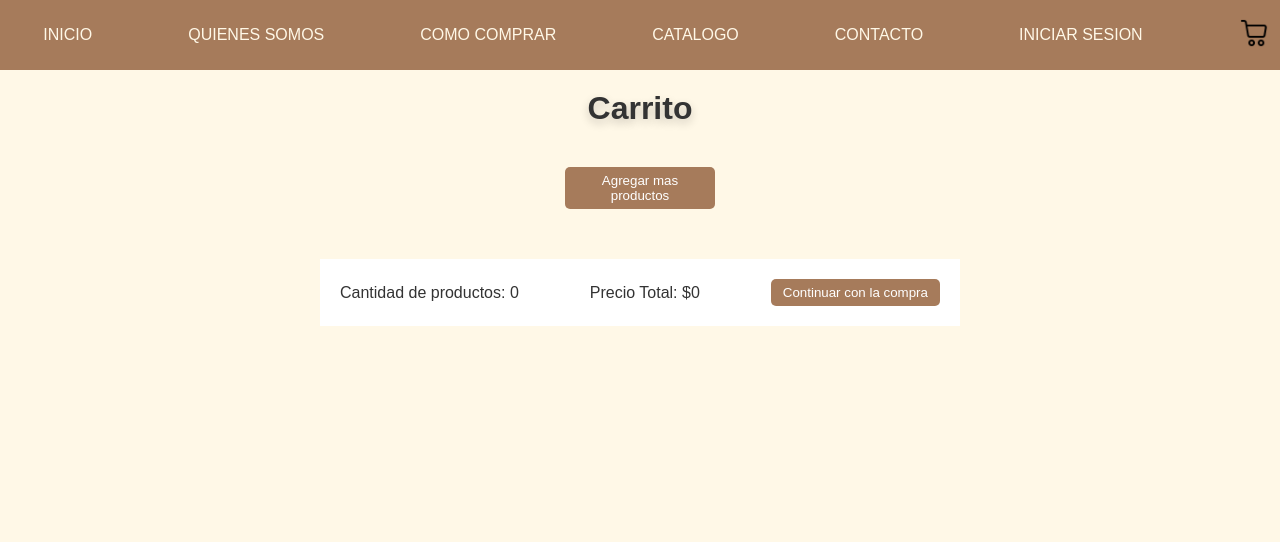
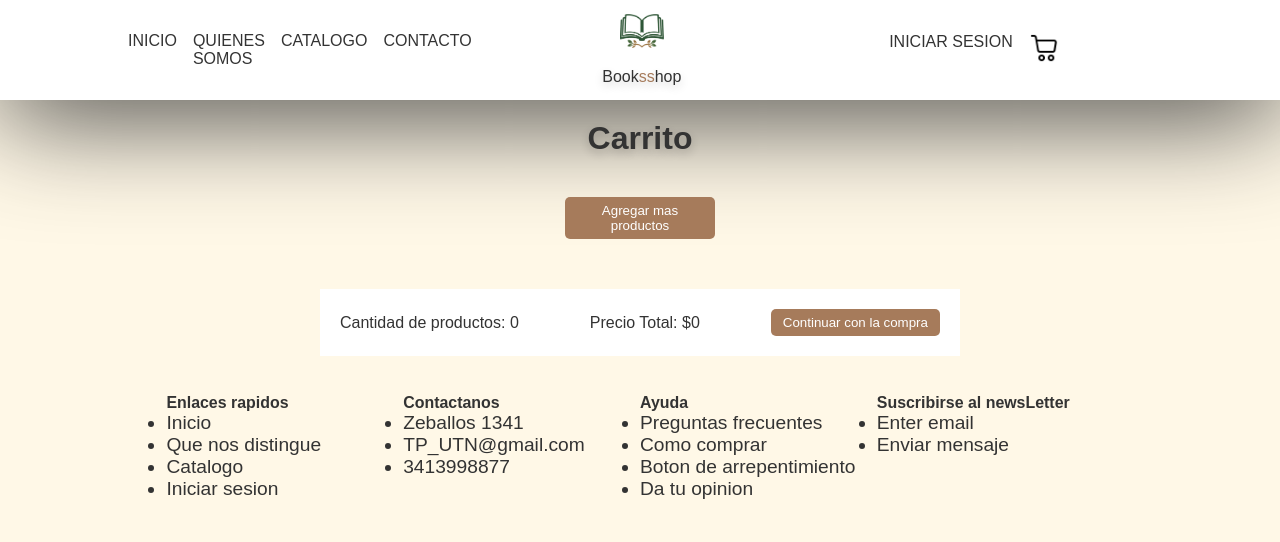
Before and after one commit to FacundoRicci/TPProg2, a website: page assets/files/carrito.html in a window 1280 px wide. Drawn offline with Linux system fonts and the light colour scheme.

Commit message:
header al carrito y solucione el mal funcionamiento de las rutas

```diff
--- a/assets/css/carrito.css
+++ b/assets/css/carrito.css
@@ -19,53 +19,6 @@
 
 body {
   background-color: var(--color-neutral);
-}
-
-header {
-  display: flex;
-  flex-direction: column;
-  background-color: #1a3d5d;
-}
-
-header div {
-  margin: auto;
-  min-height: 30px;
-  justify-content: center;
-  align-items: center;
-}
-header div p {
-  color: var(--color-neutral);
-}
-
-nav {
-  display: flex;
-  align-items: center;
-  justify-content: center;
-  min-height: 70px;
-  background-color: var(--color-secondary);
-}
-
-nav ul {
-  display: flex;
-  list-style: none;
-  align-items: center;
-  gap: 6em;
-  margin: 0 0 0 2em;
-}
-
-nav a {
-  color: var(--color-neutral);
-}
-
-#carrito {
-  width: 30px;
-}
-
-main {
-  display: flex;
-  flex-direction: column;
-  justify-content: right;
-  margin: 0 auto;
 }
 
 h1 {
--- a/assets/files/carrito.html
+++ b/assets/files/carrito.html
@@ -5,21 +5,9 @@
     <meta name="viewport" content="width=device-width, initial-scale=1.0">
     <title>Carrito</title>
     <link rel="stylesheet" href="/assets/css/carrito.css">
+    <link rel="stylesheet" href="/assets/css/styles.css">
 </head>
 <body>
-    <header>
-        <nav>
-            <ul>
-                <li><a href="../../index.html">INICIO</a></li>
-                <li><a href="">QUIENES SOMOS</a></li>
-                <li><a href="">COMO COMPRAR</a></li>
-                <li><a href="/assets/files/catalogo.html">CATALOGO</a></li>
-                <li><a href="">CONTACTO</a></li>
-                <li><a href="../files/login.html">INICIAR SESION</a></li>
-                <li><a href="/assets/files/carrito.html"><img src="../img/carrito.png" alt="carrito" id="carrito"></a></li>
-            </ul>
-        </nav>
-    </header>
     <main>
         <h1>Carrito</h1>
         <div class="contenedor-principal" id="contenedorPrincipal"></div>
@@ -28,5 +16,6 @@
     </main>
     <footer></footer>
     <script src="/assets/js/carrito.js"></script>
+    <script src="/assets/js/main.js"></script>
 </body>
 </html>
--- a/assets/js/main.js
+++ b/assets/js/main.js
@@ -7,10 +7,10 @@
     <header>
         <nav id="nav">
             <ul class="nav-a-href-1">
-                <li><a href="../../index.html">INICIO</a></li>
+                <li><a href="/index.html">INICIO</a></li>
                 <li><a href="#quienes-somos">QUIENES SOMOS</a></li>
-                <li><a href="./assets/files/catalogo.html">CATALOGO</a></li>
-                <li><a href="../assets/files/contactanos.html">CONTACTO</a></li>
+                <li><a href="/assets/files/catalogo.html">CATALOGO</a></li>
+                <li><a href="/assets/files/contactanos.html">CONTACTO</a></li>
             </ul>
             <ul class="nav-a-href-2">
                 <li>
@@ -21,8 +21,8 @@
                 </li>
             </ul>
             <ul class="nav-a-href-3">
-                <li><a href="./assets/files/login.html">INICIAR SESION</a></li>
-                <li><a href=""><img src="../assets/img/carrito.png" alt="carrito" id="carrito"></a></li>
+                <li><a href="/assets/files/login.html">INICIAR SESION</a></li>
+                <li><a href="/assets/files/carrito.html"><img src="/assets/img/carrito.png" alt="carrito" id="carrito"></a></li>
                 <li><button id="cerrarSesion" class="invisible">CERRAR SESION</button></li>
             </ul>
 
```
